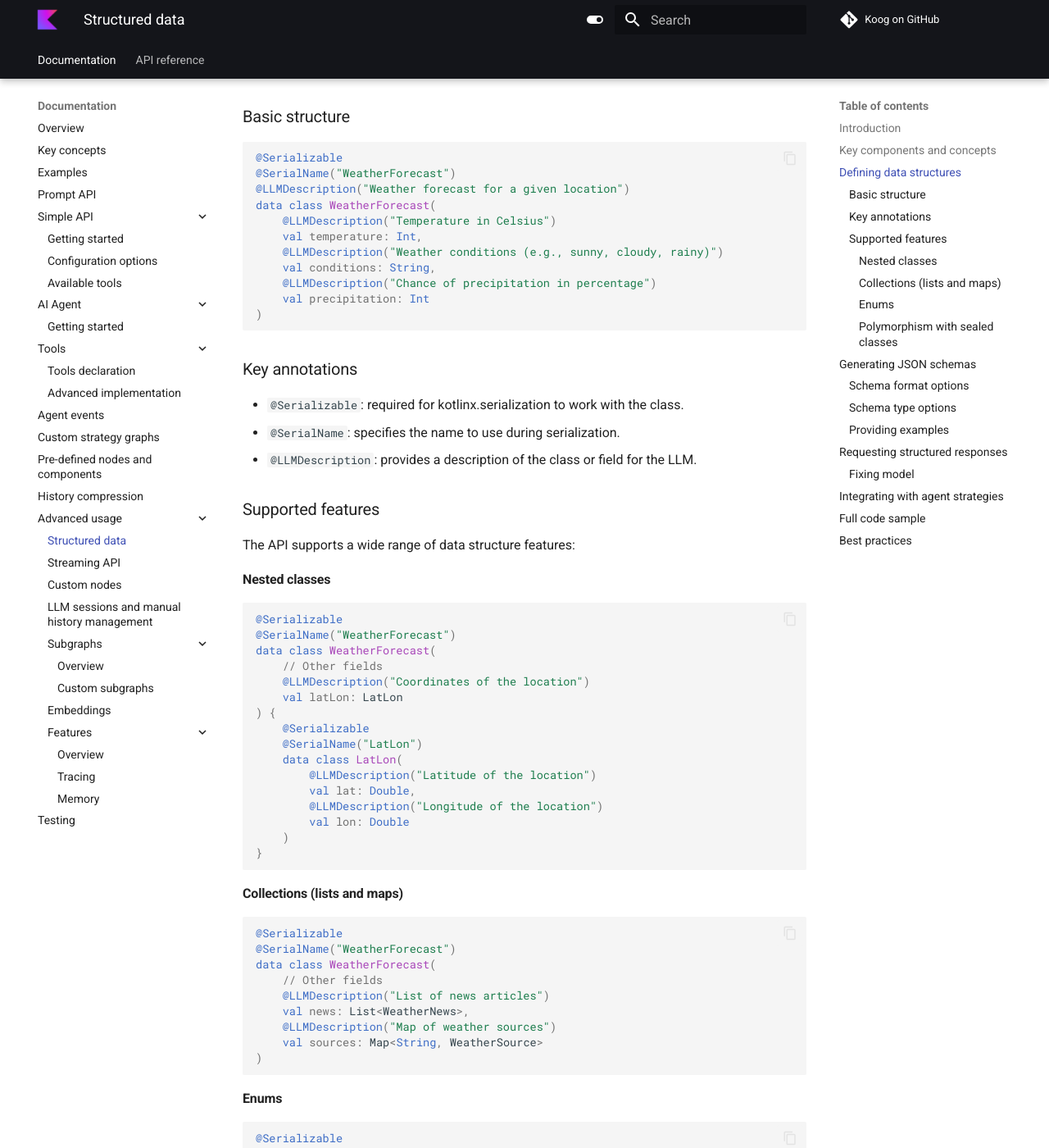
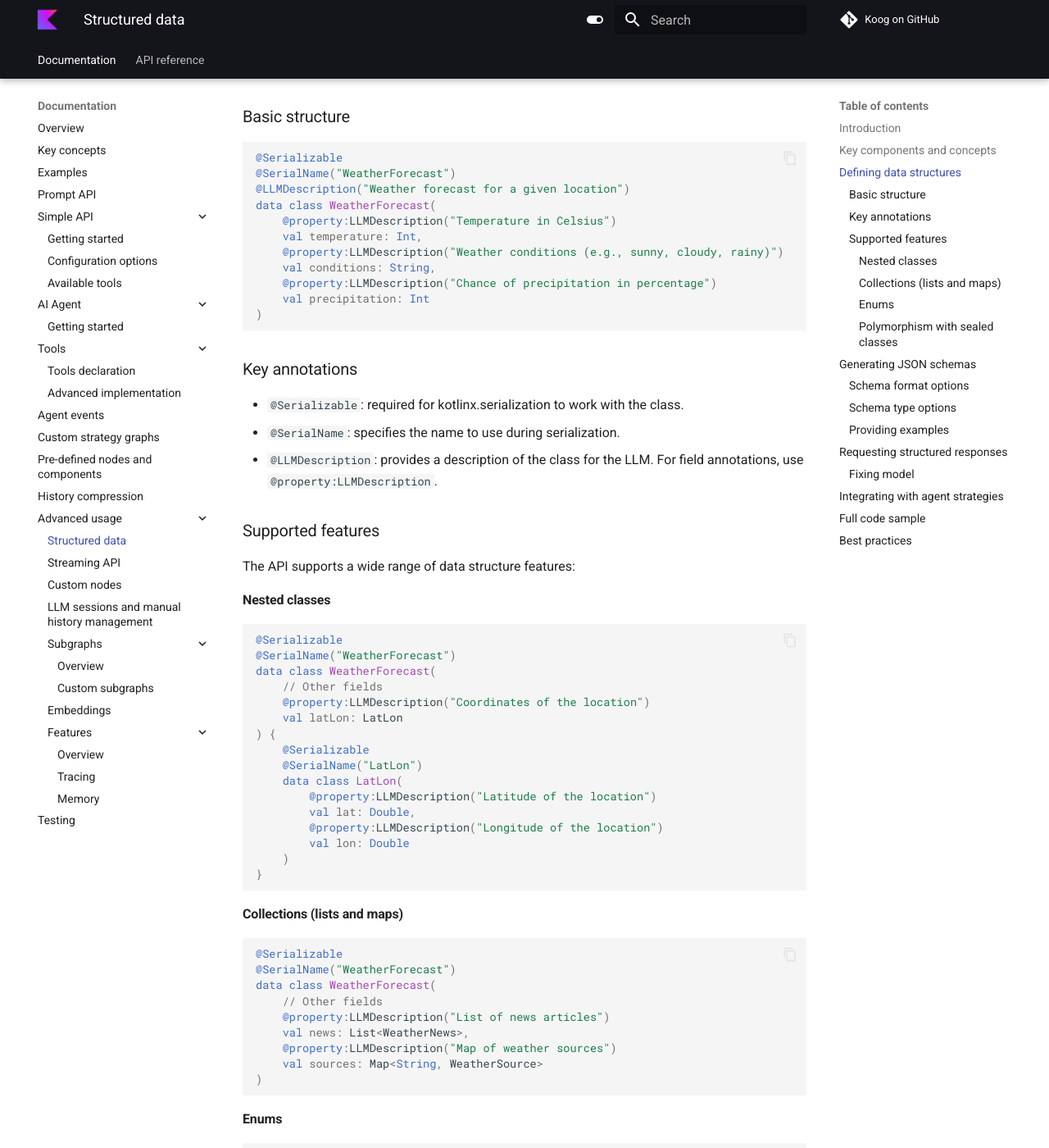
Before and after one commit to JetBrains/koog-docs, an MkDocs documentation site: the page built from docs/structured-data.md, in a window 1280 px wide and 1400 px high, scrolled down 780 px. Shown: the whole window at 82% size. Built offline with MkDocs 1.6.1 and Material for MkDocs 9.7.7, drawn with Linux system fonts in a browser that asks for light colours; comment, search, counter and statistics services are not loaded; some of the changed text lies outside the part shown.

Commit message:
Change @LLMDescription to @property:LLMDescription for field annotations

````diff
--- a/docs/structured-data.md
+++ b/docs/structured-data.md
@@ -29,11 +29,11 @@ The first step in using the Structured Data Processing API is to define your dat
 @SerialName("WeatherForecast")
 @LLMDescription("Weather forecast for a given location")
 data class WeatherForecast(
-    @LLMDescription("Temperature in Celsius")
+    @property:LLMDescription("Temperature in Celsius")
     val temperature: Int,
-    @LLMDescription("Weather conditions (e.g., sunny, cloudy, rainy)")
+    @property:LLMDescription("Weather conditions (e.g., sunny, cloudy, rainy)")
     val conditions: String,
-    @LLMDescription("Chance of precipitation in percentage")
+    @property:LLMDescription("Chance of precipitation in percentage")
     val precipitation: Int
 )
 ```
@@ -42,7 +42,7 @@ data class WeatherForecast(
 
 - `@Serializable`: required for kotlinx.serialization to work with the class.
 - `@SerialName`: specifies the name to use during serialization.
-- `@LLMDescription`: provides a description of the class or field for the LLM.
+- `@LLMDescription`: provides a description of the class for the LLM. For field annotations, use `@property:LLMDescription`.
 
 ### Supported features
 
@@ -55,15 +55,15 @@ The API supports a wide range of data structure features:
 @SerialName("WeatherForecast")
 data class WeatherForecast(
     // Other fields
-    @LLMDescription("Coordinates of the location")
+    @property:LLMDescription("Coordinates of the location")
     val latLon: LatLon
 ) {
     @Serializable
     @SerialName("LatLon")
     data class LatLon(
-        @LLMDescription("Latitude of the location")
+        @property:LLMDescription("Latitude of the location")
         val lat: Double,
-        @LLMDescription("Longitude of the location")
+        @property:LLMDescription("Longitude of the location")
         val lon: Double
     )
 }
@@ -76,9 +76,9 @@ data class WeatherForecast(
 @SerialName("WeatherForecast")
 data class WeatherForecast(
     // Other fields
-    @LLMDescription("List of news articles")
+    @property:LLMDescription("List of news articles")
     val news: List<WeatherNews>,
-    @LLMDescription("Map of weather sources")
+    @property:LLMDescription("Map of weather sources")
     val sources: Map<String, WeatherSource>
 )
 ```
@@ -109,7 +109,7 @@ sealed class WeatherAlert {
     data class StormAlert(
         override val severity: Severity,
         override val message: String,
-        @LLMDescription("Wind speed in km/h")
+        @property:LLMDescription("Wind speed in km/h")
         val windSpeed: Double
     ) : WeatherAlert()
 
@@ -118,7 +118,7 @@ sealed class WeatherAlert {
     data class FloodAlert(
         override val severity: Severity,
         override val message: String,
-        @LLMDescription("Expected rainfall in mm")
+        @property:LLMDescription("Expected rainfall in mm")
         val expectedRainfall: Double
     ) : WeatherAlert()
 }
@@ -235,11 +235,11 @@ Here is a full example of using the Structured Data Processing API:
 @SerialName("SimpleWeatherForecast")
 @LLMDescription("Simple weather forecast for a location")
 data class SimpleWeatherForecast(
-    @LLMDescription("Location name")
+    @property:LLMDescription("Location name")
     val location: String,
-    @LLMDescription("Temperature in Celsius")
+    @property:LLMDescription("Temperature in Celsius")
     val temperature: Int,
-    @LLMDescription("Weather conditions (e.g., sunny, cloudy, rainy)")
+    @property:LLMDescription("Weather conditions (e.g., sunny, cloudy, rainy)")
     val conditions: String
 )
 
````
Also changed, not shown: other parts of docs/structured-data.md (+1 -1 lines).
